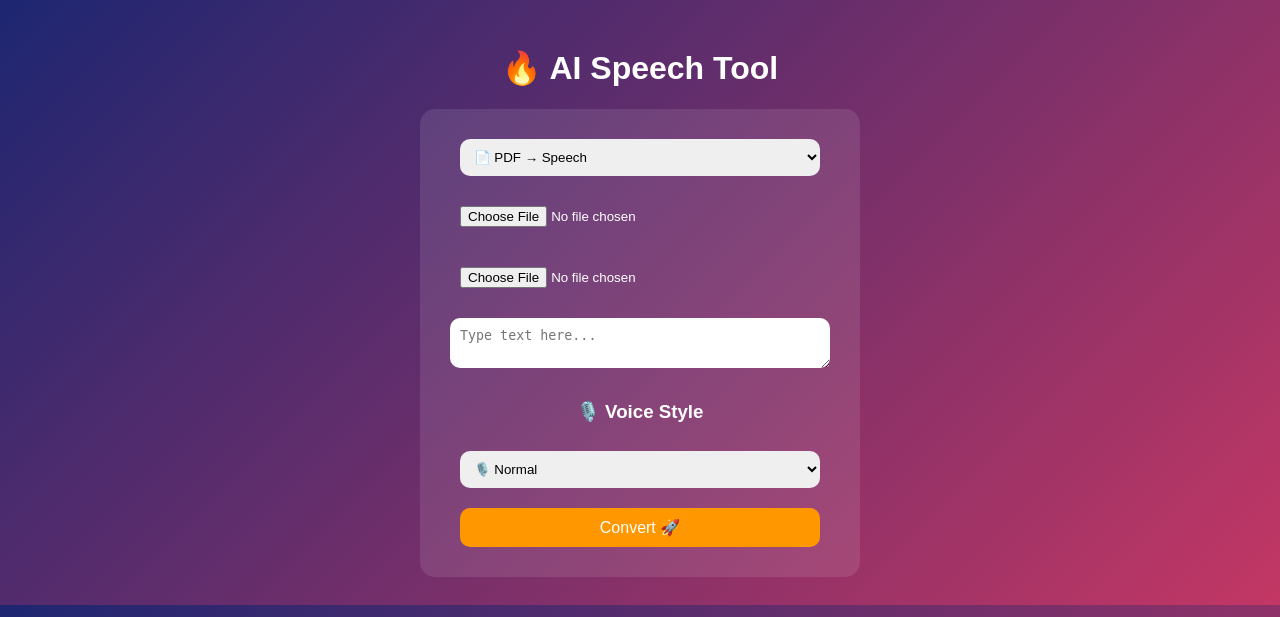
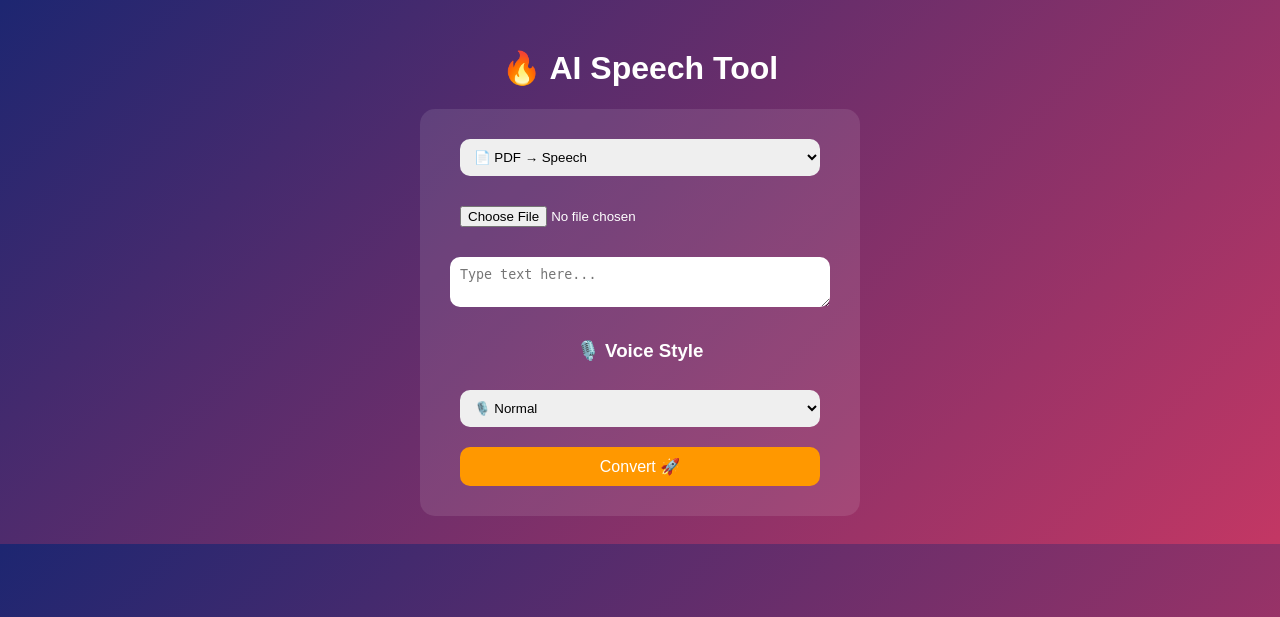
Before and after one commit to bhavishyabachani7-cloud/pdf-speech-app, a Flask app: page / in a window 1280 px wide. Shown: the top 617 px of the page. Run offline with Flask 3, Linux system fonts and the light colour scheme.

Commit message:
Update index.html

```diff
--- a/templates/index.html
+++ b/templates/index.html
@@ -47,11 +47,9 @@
     <select name="mode">
         <option value="pdf">📄 PDF → Speech</option>
         <option value="text">✍️ Text → Speech</option>
-        <option value="image">🖼️ Image → Speech</option>
     </select>
 
     <input type="file" name="pdf" accept=".pdf">
-    <input type="file" name="image" accept="image/*">
 
     <textarea name="text" placeholder="Type text here..."></textarea>
 
```
